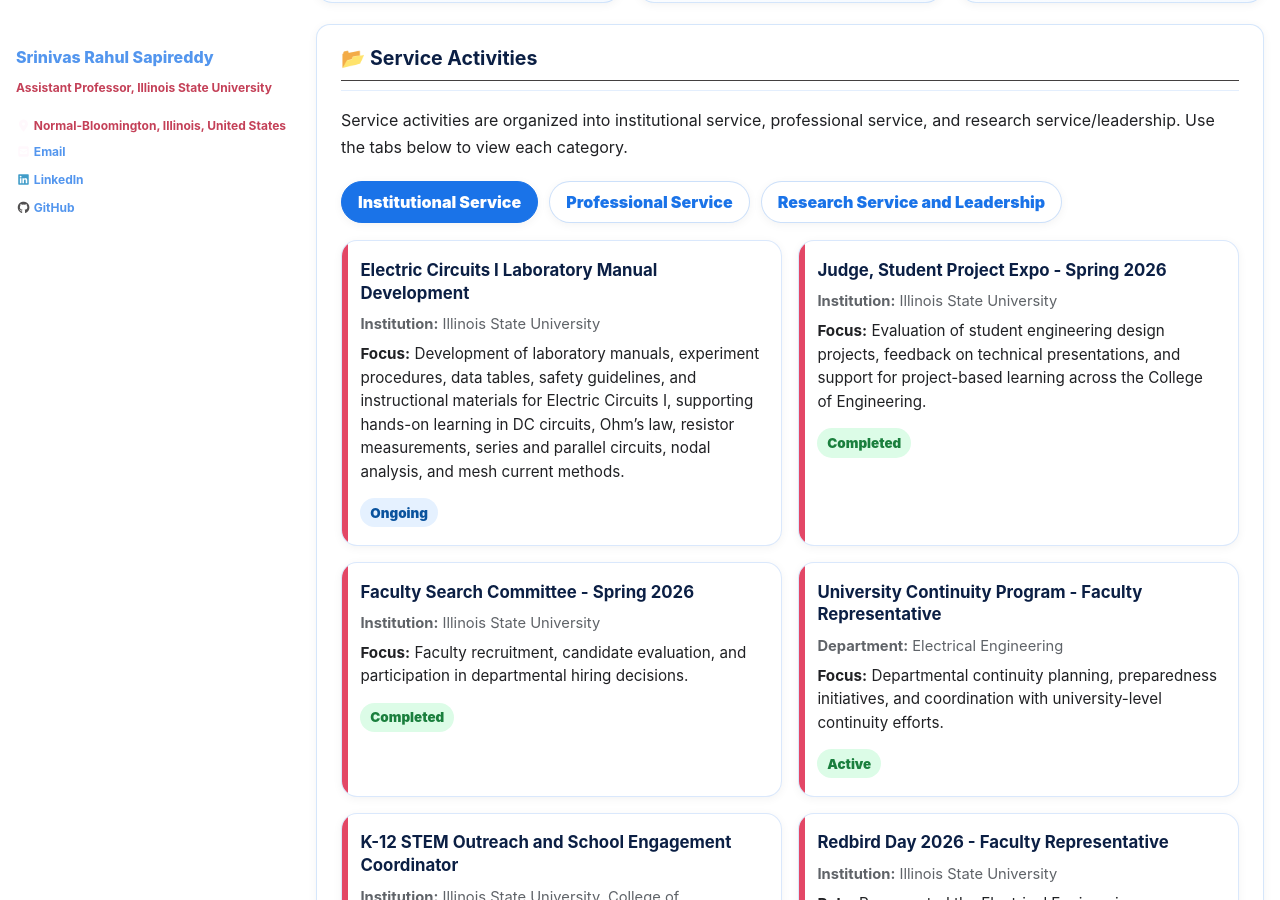
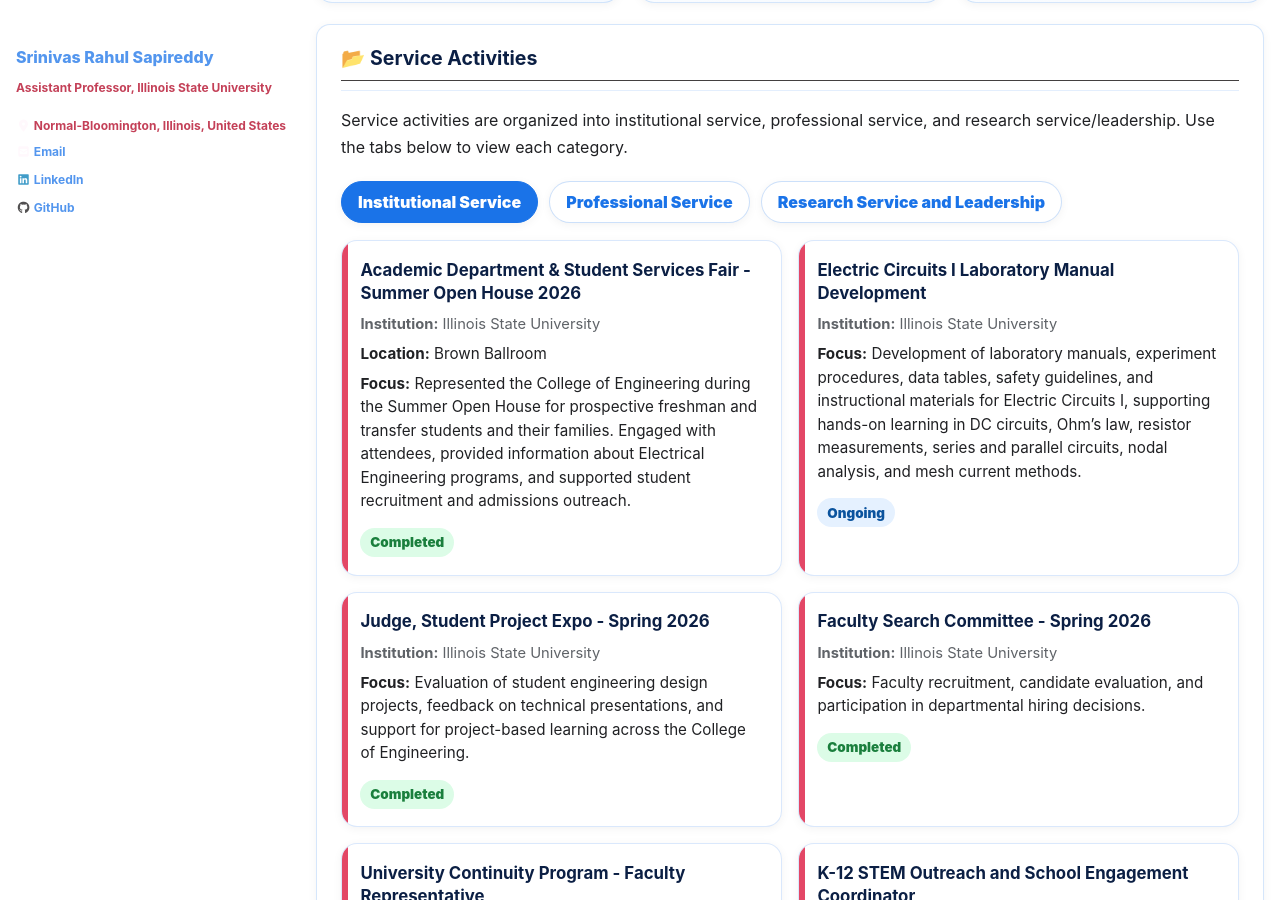
Before and after one commit to srsapireddy/srsapireddy.github.io, a Jekyll site: the page built from _pages/service.md, in a window 1280 px wide and 900 px high, scrolled down 1002 px. Built offline with Jekyll 4.4.1, drawn with Linux system fonts in a browser that asks for light colours; cached includes are drawn as plain includes; nearby versions of some CDN libraries.

Commit message:
Update service.md

```diff
--- a/_pages/service.md
+++ b/_pages/service.md
@@ -742,6 +742,15 @@ author_profile: true
     <div id="institutional-tab" class="tab-panel active">
       <div class="service-grid">
 
+
+    <div class="service-card isu">
+      <h4>Academic Department & Student Services Fair - Summer Open House 2026</h4>
+      <p class="meta"><strong>Institution:</strong> Illinois State University</p>
+      <p><strong>Location:</strong> Brown Ballroom</p>
+      <p><strong>Focus:</strong> Represented the College of Engineering during the Summer Open House for prospective freshman and transfer students and their families. Engaged with attendees, provided information about Electrical Engineering programs, and supported student recruitment and admissions outreach.</p>
+      <span class="pill completed">Completed</span>
+    </div>
+
     <div class="service-card isu">
       <h4>Electric Circuits I Laboratory Manual Development</h4>
       <p class="meta"><strong>Institution:</strong> Illinois State University</p>
```
